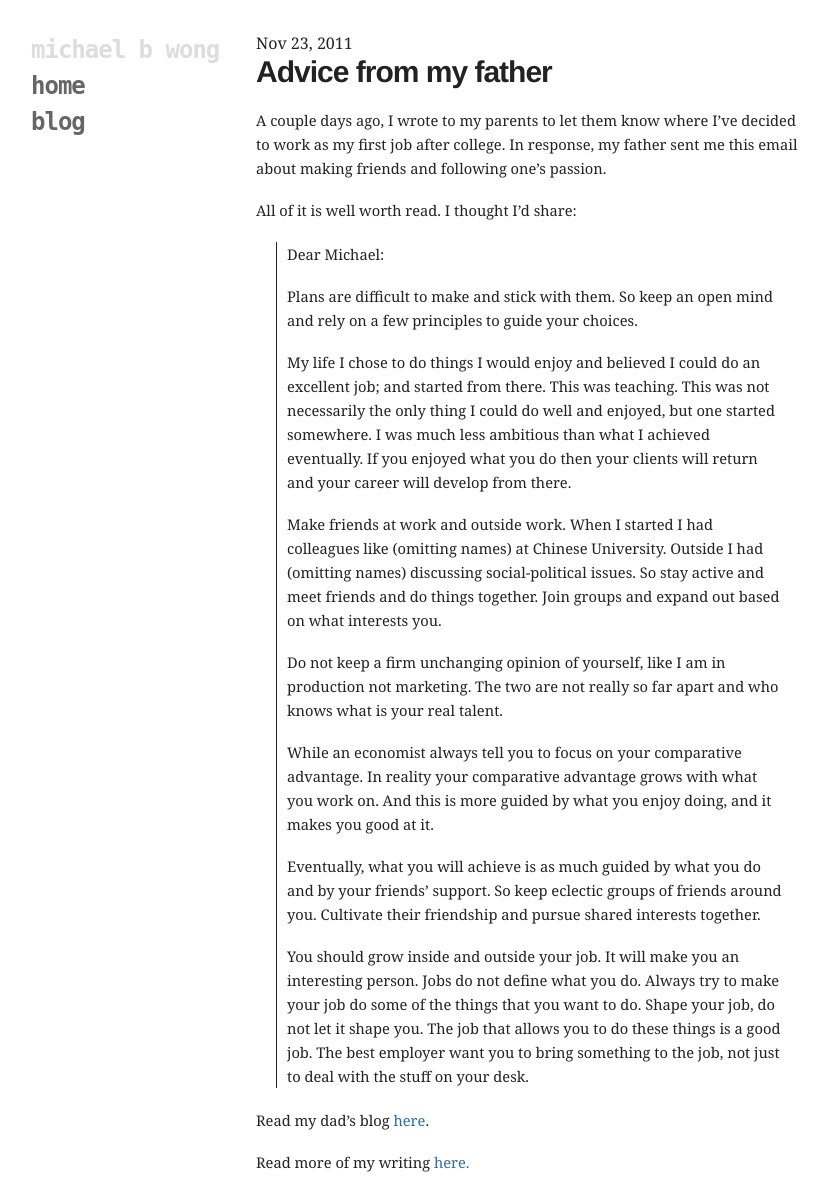
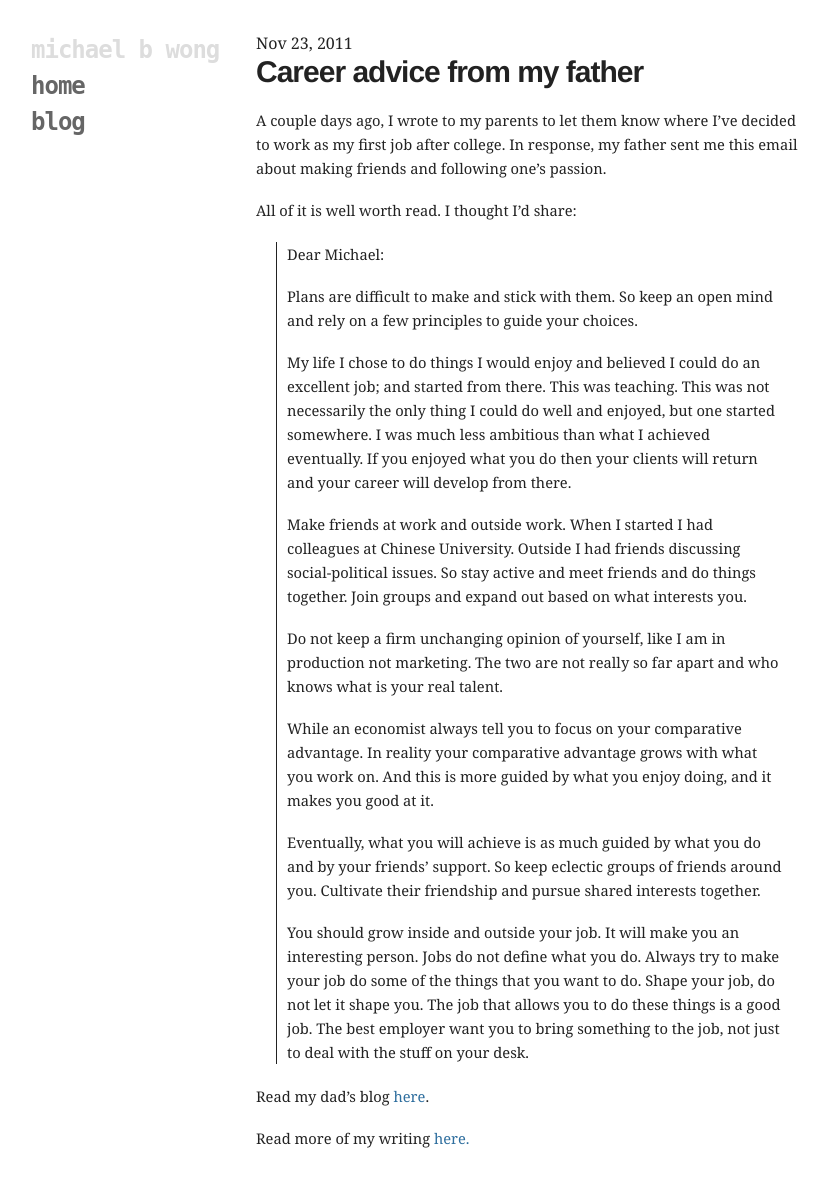
Before and after one commit to mbwong/mbwong.github.com, a Jekyll site: the page built from _posts/2011-11-23-advice-from-my-father.md, in a window 1280 px wide. Shown: the whole page, without its empty margins (94-921 px from the left). Built offline with Jekyll 4.4.1, drawn with Linux system fonts in a browser that asks for light colours; after the commit the page ends 1170 px from its top, so only the background shows below that.

Commit message:
Update _posts/2011-11-23-advice-from-my-father.md

```diff
--- a/_posts/2011-11-23-advice-from-my-father.md
+++ b/_posts/2011-11-23-advice-from-my-father.md
@@ -1,9 +1,9 @@
 ---
 tags: career life
-title: Advice from my father
+title: Career advice from my father
 layout: post
 ---
-# Advice from my father
+# Career advice from my father
 
 A couple days ago, I wrote to my parents to let them know where I've decided
 to work as my first job after college. In response, my father sent me this
@@ -17,7 +17,7 @@ All of it is well worth read. I thought I'd share:
 >
 > My life I chose to do things I would enjoy and believed I could do an excellent job; and started from there. This was teaching. This was not necessarily the only thing I could do well and enjoyed, but one started somewhere. I was much less ambitious than what I achieved eventually. If you enjoyed what you do then your clients will return and your career will develop from there.
 >
-> Make friends at work and outside work. When I started I had colleagues like (omitting names) at Chinese University. Outside I had (omitting names) discussing social-political issues. So stay active and meet friends and do things together. Join groups and expand out based on what interests you.
+> Make friends at work and outside work. When I started I had colleagues at Chinese University. Outside I had friends discussing social-political issues. So stay active and meet friends and do things together. Join groups and expand out based on what interests you.
 >
 > Do not keep a firm unchanging opinion of yourself, like I am in production not marketing. The two are not really so far apart and who knows what is your real talent.
 >
```
